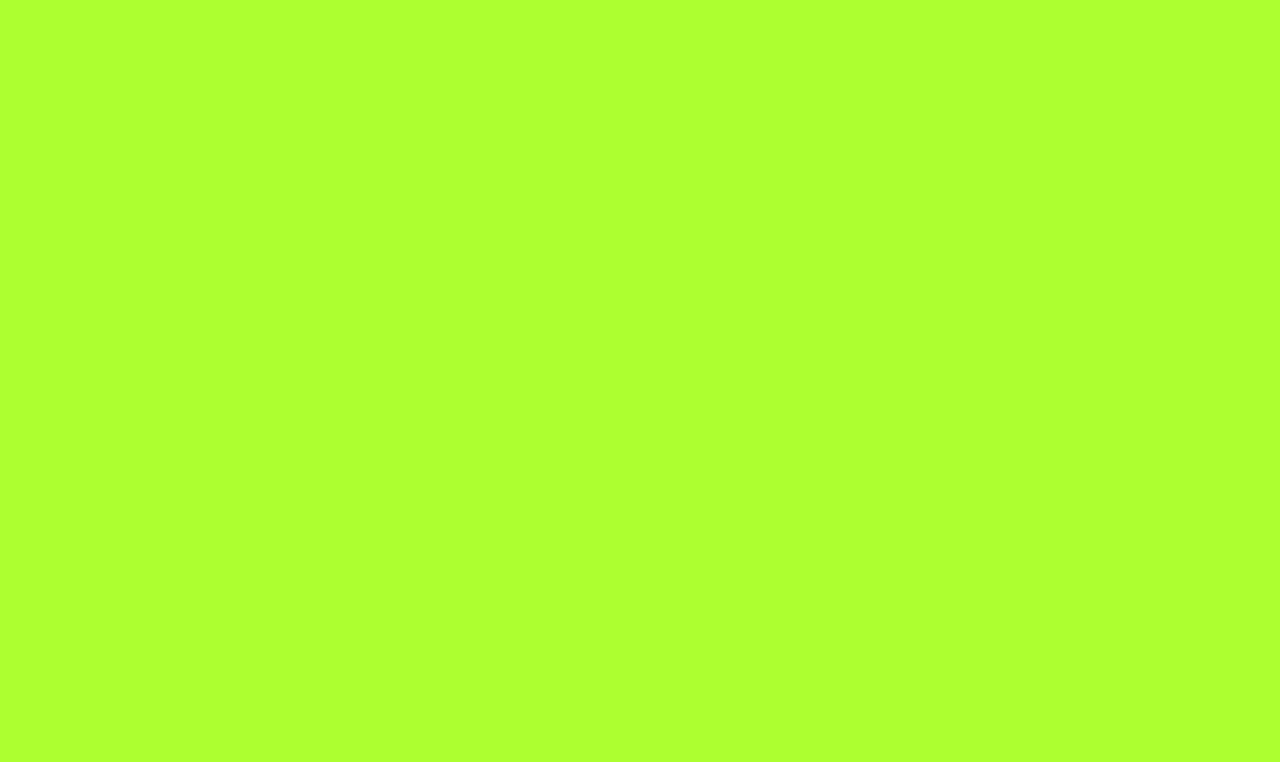
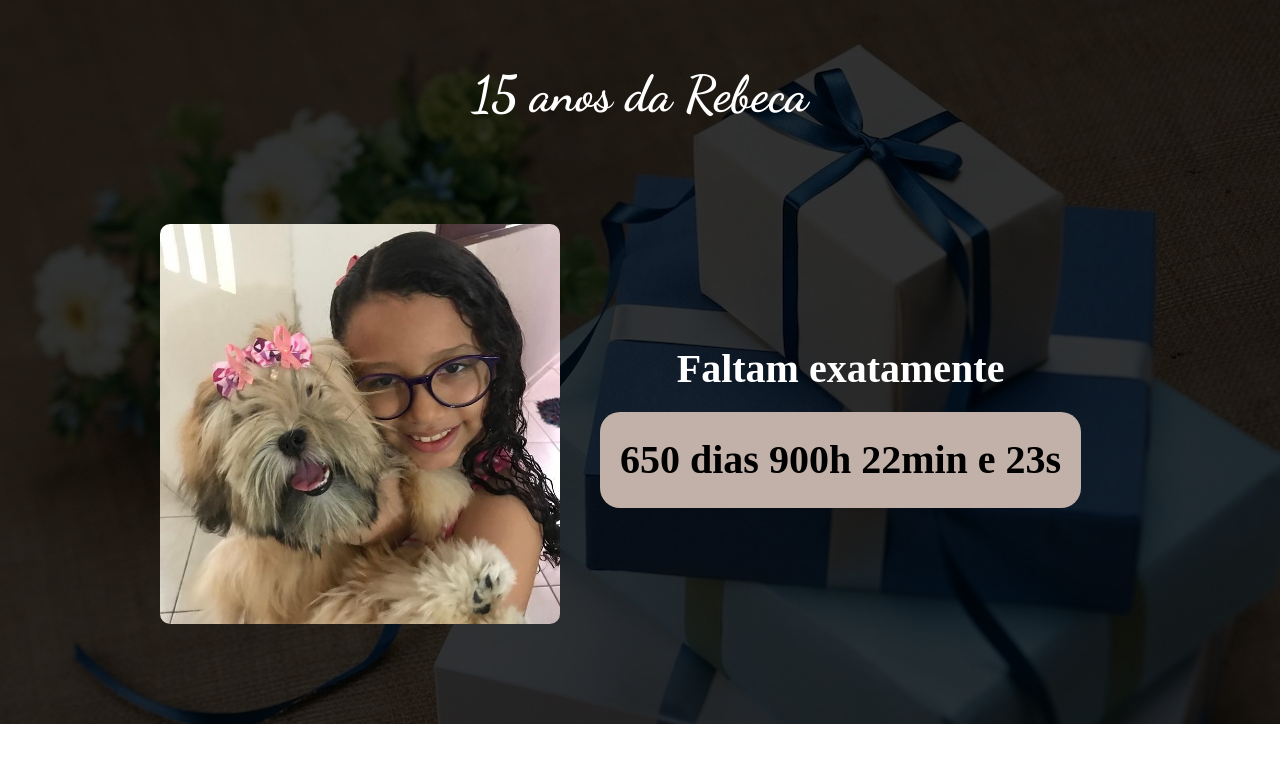
Before and after one commit to elisafa/ebac-landingpage-meuniver, a website built with Parcel: page src/index.html in a window 1280 px wide. Built offline with nearby package versions, Linux system fonts and the light colour scheme.

Commit message:
realizado a sessão hero

```diff
--- a/src/index.html
+++ b/src/index.html
@@ -4,8 +4,32 @@
     <meta charset="UTF-8" />
     <meta http-equiv="X-UA-Compatible" content="IE=edge" />
     <meta name="viewport" content="width=device-width, initial-scale=1.0" />
+    <link rel="preconnect" href="https://fonts.googleapis.com" />
+    <link rel="preconnect" href="https://fonts.gstatic.com" crossorigin />
+    <link
+      href="https://fonts.googleapis.com/css2?family=Dancing+Script:wght@700&display=swap"
+      rel="stylesheet"
+    />
     <link rel="stylesheet" href="./styles/main.scss" />
     <title>Document</title>
   </head>
-  <body></body>
+  <body>
+    <header class="hero">
+      <section class="hero__container">
+        <h1 class="hero__container__titulo">15 anos da Rebeca</h1>
+        <div class="hero__container--flex">
+          <img
+            class="hero__container__rebeca"
+            src="./images/IMG_20191226_083532_871.jpg"
+            alt=""
+          />
+          <h2 class="hero__container__texto">
+            Faltam exatamente
+            <p>650 dias 900h 22min e 23s</p>
+          </h2>
+        </div>
+      </section>
+    </header>
+    <script src="./scripts/main.js"></script>
+  </body>
 </html>
--- /dev/null
+++ b/src/styles/_hero.scss
@@ -0,0 +1,60 @@
+.hero {
+  padding-top: 64px;
+  padding-bottom: 100px;
+  background-image: url(../images/fundo.jpg);
+  background-repeat: no-repeat;
+  background-size: cover;
+  position: relative;
+
+  &__container {
+    max-width: 960px;
+    width: 100%;
+    margin: 0 auto;
+    position: relative;
+
+    &__titulo {
+      color: #fff;
+      font-family: Dancing Script;
+      font-size: 50px;
+      text-align: center;
+    }
+
+    &__rebeca {
+      height: 400px;
+      border-radius: 10px;
+    }
+
+    &__texto {
+      font-size: 40px;
+      line-height: 56px;
+      color: #fff;
+      text-align: center;
+
+      p {
+        padding: 20px;
+        border-radius: 20px;
+        color: #000;
+        margin-top: 15px;
+        background-color: #c2b1a8;
+      }
+    }
+
+    &--flex {
+      display: flex;
+      align-items: center;
+      gap: 40px;
+      margin-top: 100px;
+    }
+  }
+
+  &::before {
+    content: "";
+    position: absolute;
+    top: 0;
+    left: 0;
+    width: 100%;
+    height: 100%;
+    background-color: #000;
+    opacity: 0.8;
+  }
+}
--- a/src/styles/main.scss
+++ b/src/styles/main.scss
@@ -1,3 +1,7 @@
-body {
-  background-color: greenyellow;
+@use "hero";
+
+* {
+  margin: 0;
+  padding: 0;
+  box-sizing: border-box;
 }
```
Also changed, not shown: src/images/IMG_20191226_083532_871.jpg (added), src/images/fundo.jpg (added).
